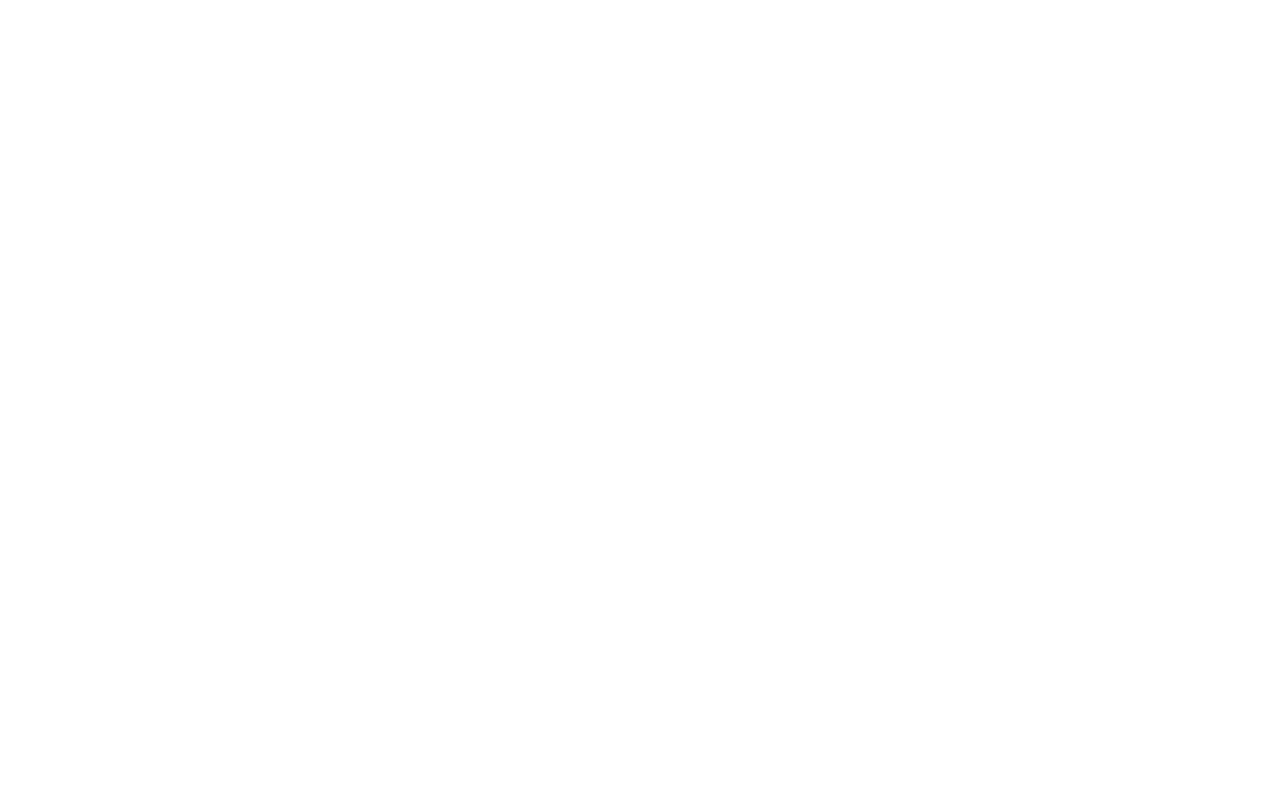
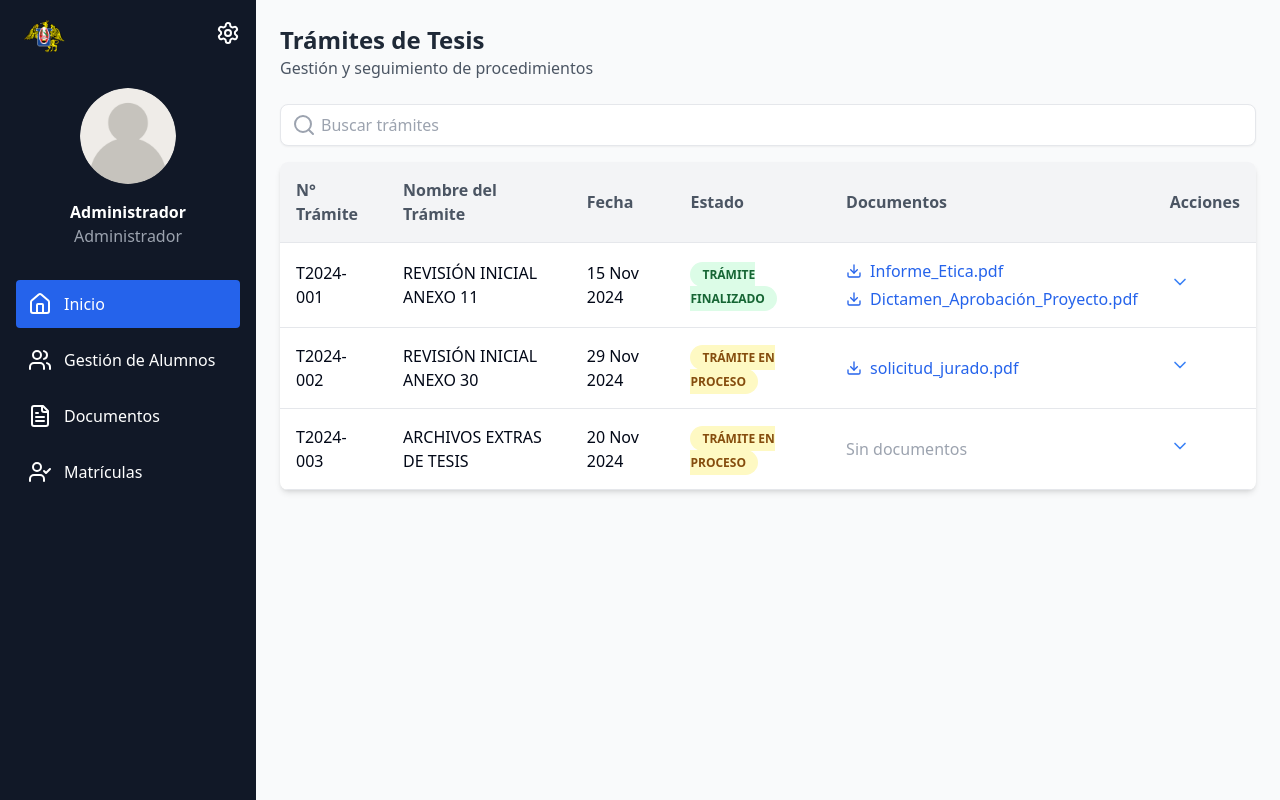
Before and after one commit to Richard022R/mi-portal-academico, a React (Vite) app: page /secretaria in a window 1280 px wide. Before the commit this address had no page. Built offline with nearby package versions, Linux system fonts and the light colour scheme.

Commit message:
Administrador

```diff
--- a/src/App.jsx
+++ b/src/App.jsx
@@ -3,6 +3,7 @@
 import LoginScreen from './components/LoginScreen';
 import RegisterScreen from './components/RegisterScreen';
 import ProtectedRoute from './components/ProtectedRoute'; // We'll create this
+import DashboardSecre from './components/Admin/DashboardSecre';
 import Dashboard from './components/Dashboard'; // Asumiendo que tienes un componente Dashboard
 
 function App() {
@@ -12,6 +13,7 @@
         <Route path="/login" element={<LoginScreen />} />
         <Route path="/register" element={<RegisterScreen />} />
         <Route path="/dashboard" element={<Dashboard />} />
+        <Route path="/secretaria" element={<DashboardSecre />} />
         {/* Redirige a login por defecto */}
         <Route path="/" element={<Navigate to="/login" replace />} />
       </Routes>
--- /dev/null
+++ b/src/components/Admin/DashboardSecre.jsx
@@ -0,0 +1,77 @@
+import React, { useState, useEffect } from 'react';
+import Sidebar from './Sidebars';
+import ProcedureTables from './ProcedureTables';
+
+const DashboardSecre = () => {
+  const [activeSection, setActiveSection] = useState('inicio');
+  const [userInfo, setUserInfo] = useState(null);
+
+  // Sample thesis procedures data
+  const thesisProcedures = [
+    {
+      id: 'T2024-001',
+      name: 'REVISIÓN INICIAL ANEXO 11',
+      date: '15 Nov 2024',
+      status: 'TRÁMITE FINALIZADO',
+      documents: [
+        'Informe_Etica.pdf',
+        'Dictamen_Aprobación_Proyecto.pdf'
+      ]
+    },
+    {
+      id: 'T2024-002',
+      name: 'REVISIÓN INICIAL ANEXO 30',
+      date: '29 Nov 2024',
+      status: 'TRÁMITE EN PROCESO',
+      documents: [
+        'solicitud_jurado.pdf'
+      ]
+    },
+    {
+      id: 'T2024-003',
+      name: 'ARCHIVOS EXTRAS DE TESIS',
+      date: '20 Nov 2024',
+      status: 'TRÁMITE EN PROCESO',
+      documents: []
+    }
+  ];
+
+  // Load user info from localStorage on component mount
+  useEffect(() => {
+    const storedUserInfo = localStorage.getItem('userInfo');
+    if (storedUserInfo) {
+      setUserInfo(JSON.parse(storedUserInfo));
+    }
+  }, []);
+
+  // Render content based on active section
+  const renderContent = () => {
+    switch(activeSection) {
+      case 'inicio':
+        return <ProcedureTables procedures={thesisProcedures} />;
+      case 'alumnos':
+        return <div>Gestión de Alumnos</div>;
+      case 'documentos':
+        return <div>Documentos</div>;
+      case 'matriculas':
+        return <div>Matrículas</div>;
+      default:
+        return <ProcedureTables procedures={thesisProcedures} />;
+    }
+  };
+
+  return (
+    <div className="flex min-h-screen">
+      <Sidebar
+        activeSection={activeSection}
+        onSectionChange={setActiveSection}
+        userInfo={userInfo || { nombre: 'Administrador' }}
+      />
+      <main className="flex-1">
+        {renderContent()}
+      </main>
+    </div>
+  );
+};
+
+export default DashboardSecre;
--- /dev/null
+++ b/src/components/Admin/ProcedureTables.jsx
@@ -0,0 +1,131 @@
+import React, { useState } from 'react';
+import {
+  Search,
+  ChevronDown,
+  FileText,
+  Download
+} from 'lucide-react';
+
+const ProceduresTables = ({ procedures }) => {
+  const [searchTerm, setSearchTerm] = useState('');
+  const [selectedProcedure, setSelectedProcedure] = useState(null);
+
+  // Filter procedures based on search term
+  const filteredProcedures = procedures.filter(proc =>
+    proc.name.toLowerCase().includes(searchTerm.toLowerCase())
+  );
+
+  // Handle procedure details view
+  const handleProcedureDetails = (procedure) => {
+    setSelectedProcedure(procedure);
+  };
+
+  return (
+    <div className="p-6 bg-gray-50 min-h-screen">
+      <div className="mb-6 flex justify-between items-center">
+        <div>
+          <h1 className="text-2xl font-bold text-gray-800">Trámites de Tesis</h1>
+          <p className="text-gray-600">Gestión y seguimiento de procedimientos</p>
+        </div>
+      </div>
+
+      {/* Search Input */}
+      <div className="mb-4 relative">
+        <Search className="absolute left-3 top-1/2 transform -translate-y-1/2 text-gray-400" />
+        <input
+          type="text"
+          placeholder="Buscar trámites"
+          value={searchTerm}
+          onChange={(e) => setSearchTerm(e.target.value)}
+          className="w-full pl-10 pr-4 py-2 border rounded-lg shadow-sm focus:outline-none focus:ring-2 focus:ring-blue-500"
+        />
+      </div>
+
+      {/* Procedures Table */}
+      <div className="bg-white shadow-md rounded-lg overflow-hidden">
+        <table className="w-full">
+          <thead className="bg-gray-100 border-b">
+            <tr>
+              <th className="p-4 text-left text-gray-600">N° Trámite</th>
+              <th className="p-4 text-left text-gray-600">Nombre del Trámite</th>
+              <th className="p-4 text-left text-gray-600">Fecha</th>
+              <th className="p-4 text-left text-gray-600">Estado</th>
+              <th className="p-4 text-left text-gray-600">Documentos</th>
+              <th className="p-4 text-left text-gray-600">Acciones</th>
+            </tr>
+          </thead>
+          <tbody>
+            {filteredProcedures.map((proc) => (
+              <tr
+                key={proc.id}
+                className="border-b hover:bg-gray-50 transition-colors"
+              >
+                <td className="p-4">{proc.id}</td>
+                <td className="p-4">{proc.name}</td>
+                <td className="p-4">{proc.date}</td>
+                <td className="p-4">
+                  <span className={`
+                    px-3 py-1 rounded-full text-xs font-semibold
+                    ${proc.status === 'TRÁMITE FINALIZADO'
+                      ? 'bg-green-100 text-green-800'
+                      : 'bg-yellow-100 text-yellow-800'}
+                  `}>
+                    {proc.status}
+                  </span>
+                </td>
+                <td className="p-4">
+                  {proc.documents.length > 0 ? (
+                    <div className="flex flex-col space-y-1">
+                      {proc.documents.map((doc, index) => (
+                        <a
+                          key={index}
+                          href="#"
+                          className="flex items-center text-blue-600 hover:text-blue-800"
+                        >
+                          <Download className="mr-2 h-4 w-4" />
+                          {doc}
+                        </a>
+                      ))}
+                    </div>
+                  ) : (
+                    <span className="text-gray-400">Sin documentos</span>
+                  )}
+                </td>
+                <td className="p-4">
+                  <button
+                    onClick={() => handleProcedureDetails(proc)}
+                    className="text-blue-500 hover:text-blue-700"
+                  >
+                    <ChevronDown className="h-5 w-5" />
+                  </button>
+                </td>
+              </tr>
+            ))}
+          </tbody>
+        </table>
+      </div>
+
+      {/* Procedure Details Modal (optional) */}
+      {selectedProcedure && (
+        <div className="fixed inset-0 bg-black bg-opacity-50 flex items-center justify-center">
+          <div className="bg-white p-6 rounded-lg shadow-xl w-96">
+            <h2 className="text-xl font-bold mb-4">{selectedProcedure.name}</h2>
+            <div className="space-y-2">
+              <p><strong>ID:</strong> {selectedProcedure.id}</p>
+              <p><strong>Fecha:</strong> {selectedProcedure.date}</p>
+              <p><strong>Estado:</strong> {selectedProcedure.status}</p>
+            </div>
+            <button
+              onClick={() => setSelectedProcedure(null)}
+              className="mt-4 w-full bg-blue-500 text-white py-2 rounded hover:bg-blue-600"
+            >
+              Cerrar
+            </button>
+          </div>
+        </div>
+      )}
+    </div>
+  );
+};
+
+export default ProceduresTables;
--- /dev/null
+++ b/src/components/Admin/Sidebars.jsx
@@ -0,0 +1,74 @@
+import React, { useState } from 'react';
+import {
+  Home,
+  Users,
+  FileText,
+  UserCheck,
+  Settings,
+  LogOut
+} from 'lucide-react';
+
+const Sidebars = ({ activeSection, onSectionChange, userInfo }) => {
+  const [isDropdownOpen, setIsDropdownOpen] = useState(false);
+
+  const menuItems = [
+    { icon: Home, label: 'Inicio', section: 'inicio' },
+    { icon: Users, label: 'Gestión de Alumnos', section: 'alumnos' },
+    { icon: FileText, label: 'Documentos', section: 'documentos' },
+    { icon: UserCheck, label: 'Matrículas', section: 'matriculas' }
+  ];
+
+  return (
+    <div className="w-64 bg-gray-900 text-white h-screen p-4">
+      <div className="flex justify-between items-center mb-8">
+        <img src="/unt.png" alt="UNT Logo" className="h-10" />
+        <div className="relative">
+          <button onClick={() => setIsDropdownOpen(!isDropdownOpen)}>
+            <Settings className="h-6 w-6" />
+          </button>
+          {isDropdownOpen && (
+            <div className="absolute right-0 mt-2 w-48 bg-gray-800 rounded shadow-lg">
+              <button
+                className="w-full text-left p-3 hover:bg-gray-700"
+                onClick={() => {
+                  // Add logout logic here
+                  localStorage.removeItem('userInfo');
+                }}
+              >
+                <LogOut className="inline mr-2" /> Cerrar Sesión
+              </button>
+            </div>
+          )}
+        </div>
+      </div>
+
+      <div className="text-center mb-8">
+        <img
+          src="/user.png"
+          alt="Admin Avatar"
+          className="w-24 h-24 rounded-full mx-auto mb-4"
+        />
+        <h2 className="font-bold">{userInfo?.nombre || 'Administrador'}</h2>
+        <p className="text-gray-400">Administrador</p>
+      </div>
+
+      <nav>
+        {menuItems.map((item) => (
+          <button
+            key={item.section}
+            className={`flex items-center w-full p-3 rounded mb-2 ${
+              activeSection === item.section
+                ? 'bg-blue-600'
+                : 'hover:bg-gray-700'
+            }`}
+            onClick={() => onSectionChange(item.section)}
+          >
+            <item.icon className="mr-3" /> {item.label}
+          </button>
+        ))}
+      </nav>
+    </div>
+  );
+};
+
+export default Sidebars;
--- a/src/components/LoginScreen.jsx
+++ b/src/components/LoginScreen.jsx
@@ -28,7 +28,7 @@
       }
 
       data = data["user"];
-      localStorage.setItem('userInfo', JSON.stringify({
+      const userInfo = {
         id: data._id,
         nombre: data.name || '',
         apellidoPaterno: data.fatherLastName || '',
@@ -37,10 +37,18 @@
         email: email,
         codigo: data.code || '',
         numeroDocumento: data.documentNumber || '',
-        typeTesis: data.typeTesis || ''
-      }));
+        typeTesis: data.typeTesis || '',
+        role: data.role || '', // Aquí obtenemos el rol
+      };
 
-      navigate('/dashboard');
+      localStorage.setItem('userInfo', JSON.stringify(userInfo));
+
+      // Redirigir dependiendo del rol
+      if (userInfo.role === 'admin') {
+        navigate('/Secretaria'); // Ruta para el panel de administración
+      } else {
+        navigate('/dashboard'); // Ruta para usuarios regulares
+      }
     } catch (error) {
       setLoginError(error.message || 'Error en el inicio de sesión');
       console.error('Error en el inicio de sesión:', error);
```
